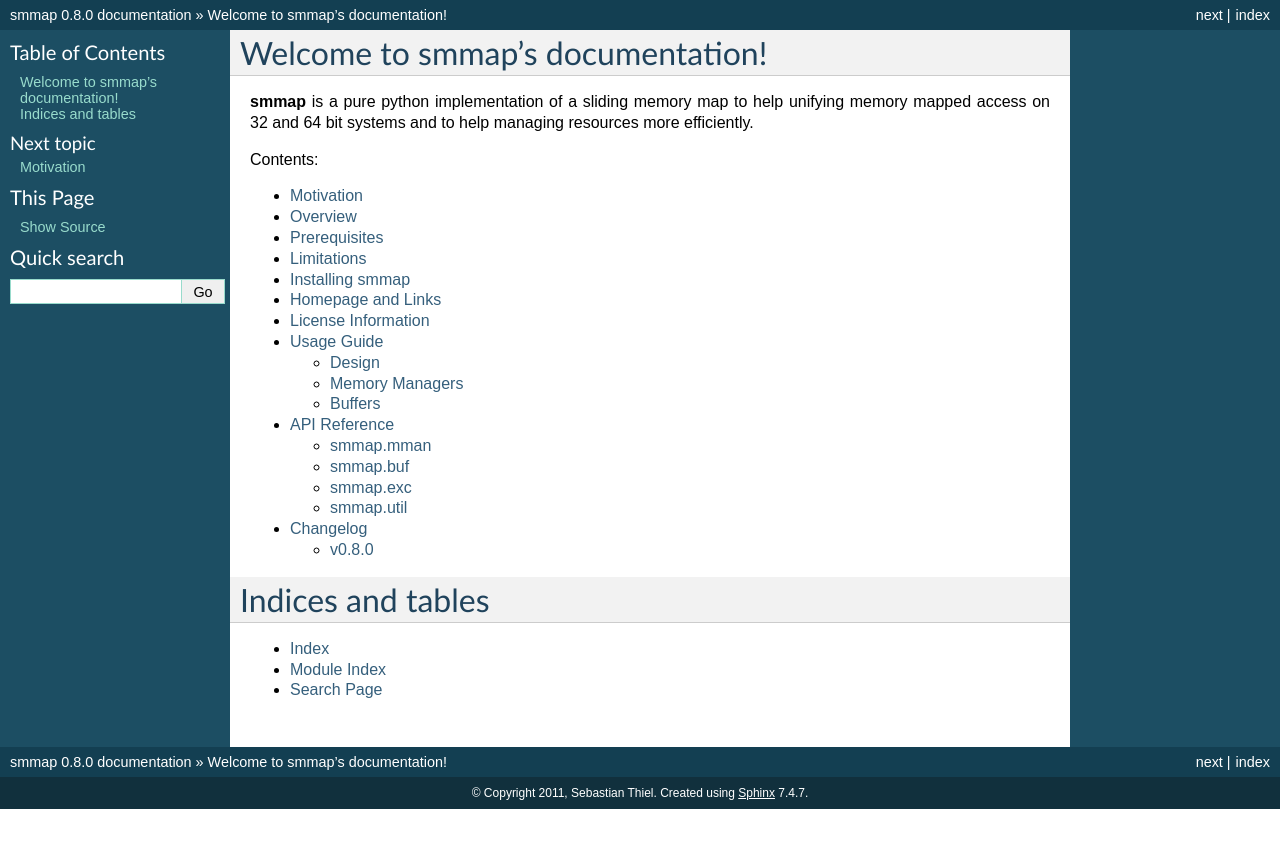
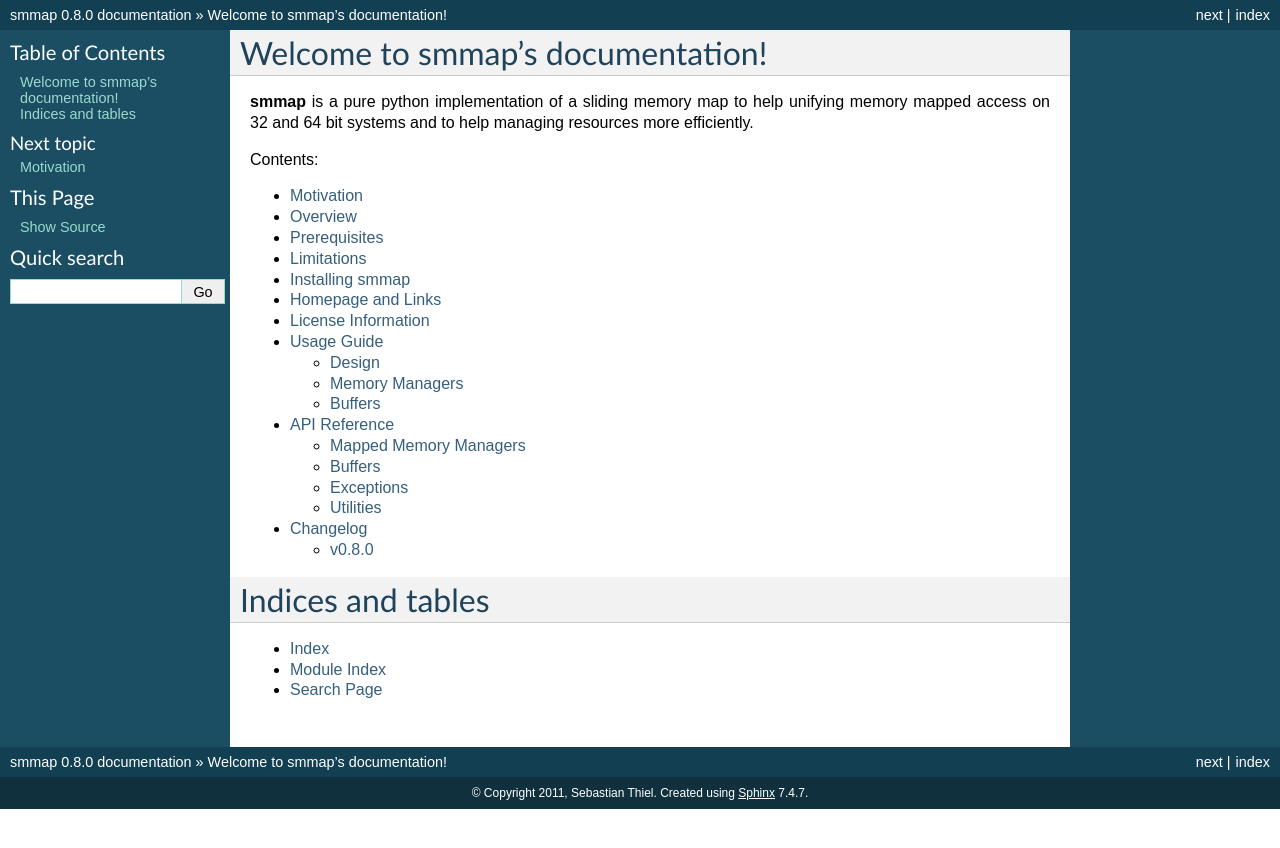
Before and after one commit to gitpython-developers/smmap, a Sphinx documentation site: the page built from doc/source/index.rst, in a window 1280 px wide. Shown: the top 848 px of the page. Built offline with Sphinx 7.4.7, drawn with Linux system fonts in a browser that asks for light colours.

Commit message:
It turned out the :note: docstring was not supported. Now all documentation is being generated

```diff
--- a/doc/source/api.rst
+++ b/doc/source/api.rst
@@ -4,33 +4,33 @@
 API Reference
 #############
 
-****************
-smmap.mman
-****************
+***********************
+Mapped Memory Managers
+***********************
 
 .. automodule:: smmap.mman
    :members:
    :undoc-members:
 
-****************
-smmap.buf
-****************
+*******
+Buffers
+*******
 
 .. automodule:: smmap.buf
    :members:
    :undoc-members:
 
-****************
-smmap.exc
-****************
+**********
+Exceptions
+**********
 
 .. automodule:: smmap.exc
    :members:
    :undoc-members:
 
-****************
-smmap.util
-****************
+*********
+Utilities
+*********
 
 .. automodule:: smmap.util
    :members:
```
Also changed, not shown: 1 other file.
